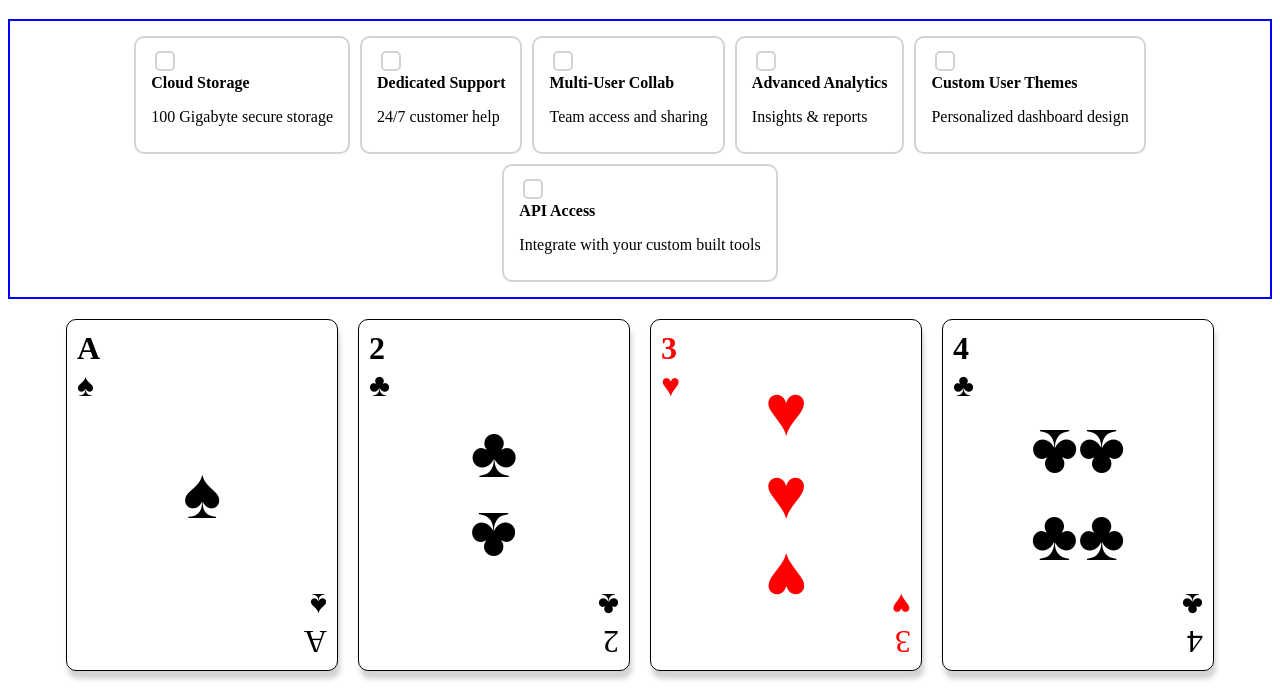
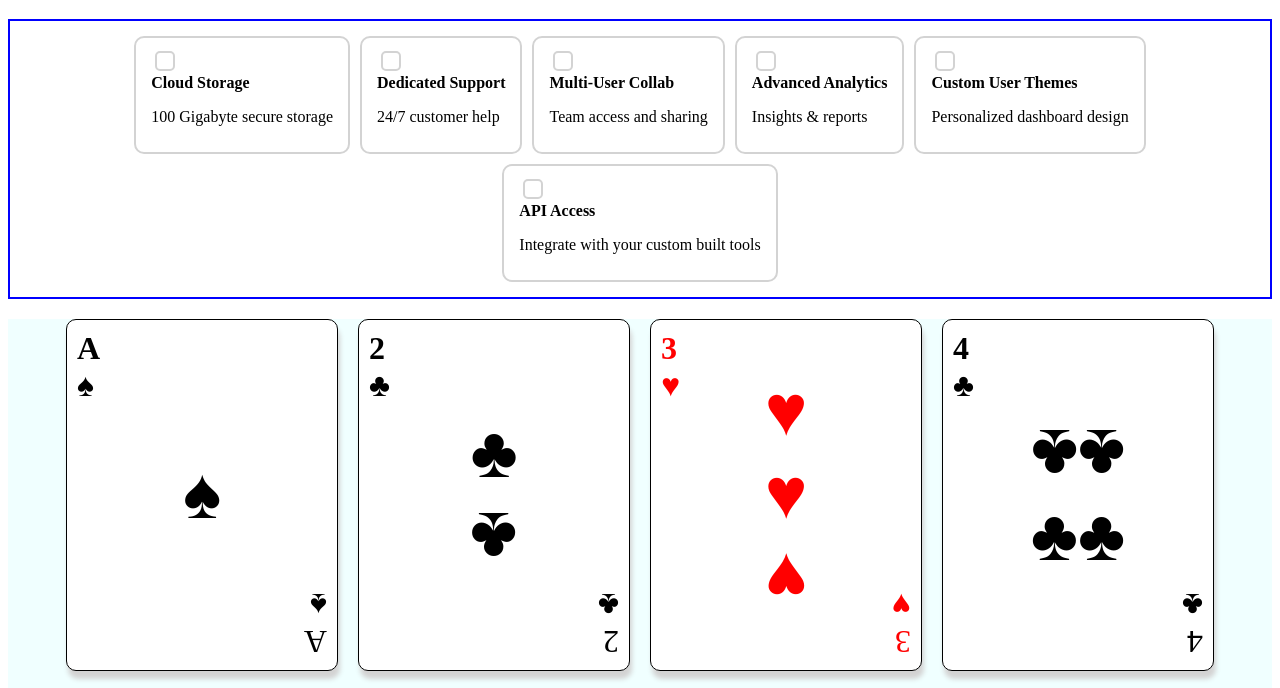
Before and after one commit to abdel1413/custom-input, a plain HTML site: page index.html in a window 1280 px wide. Shown: the part 61-749 px from the top of the page. Drawn offline with Linux system fonts and the light colour scheme.

Commit message:
done with all

```diff
--- a/styles.css
+++ b/styles.css
@@ -63,7 +63,8 @@ margin-top: 20px;
   justify-content: center;
   flex-wrap: wrap;
   gap: 20px;
-  border: 2px
+  border: 2px ;
+  background-color: azure;
 }
 .card{
   width: 250px;
@@ -75,6 +76,12 @@ justify-content:space-between;
 padding: 10px;
 border-radius: 10px;
 box-shadow: 2px 8px 5px lightgray ;
+cursor: pointer;
+transition: all 0.2s ease
+}
+
+.card:hover{
+    transform: rotate(5deg);
 }
 
 .left{
```
